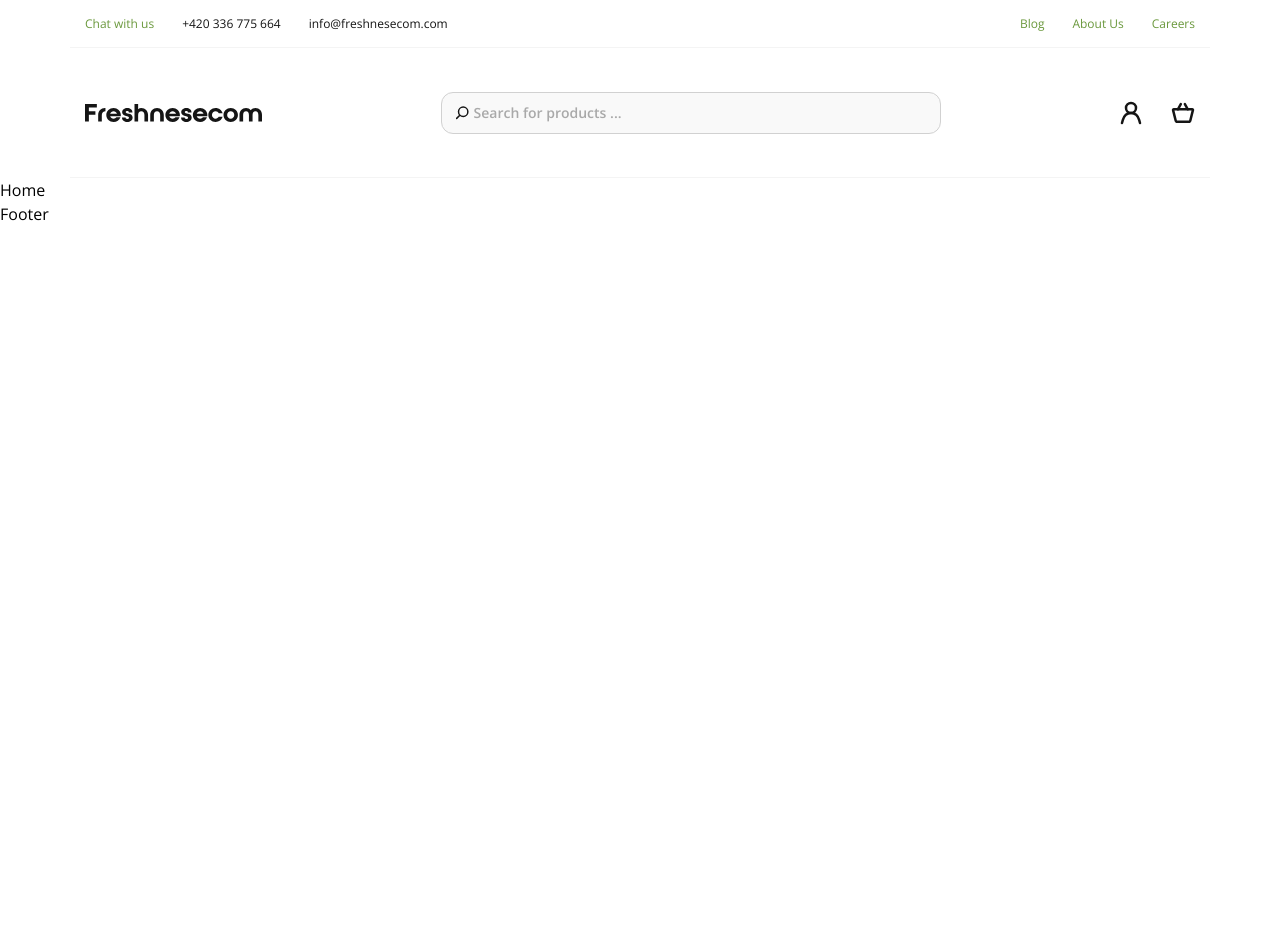
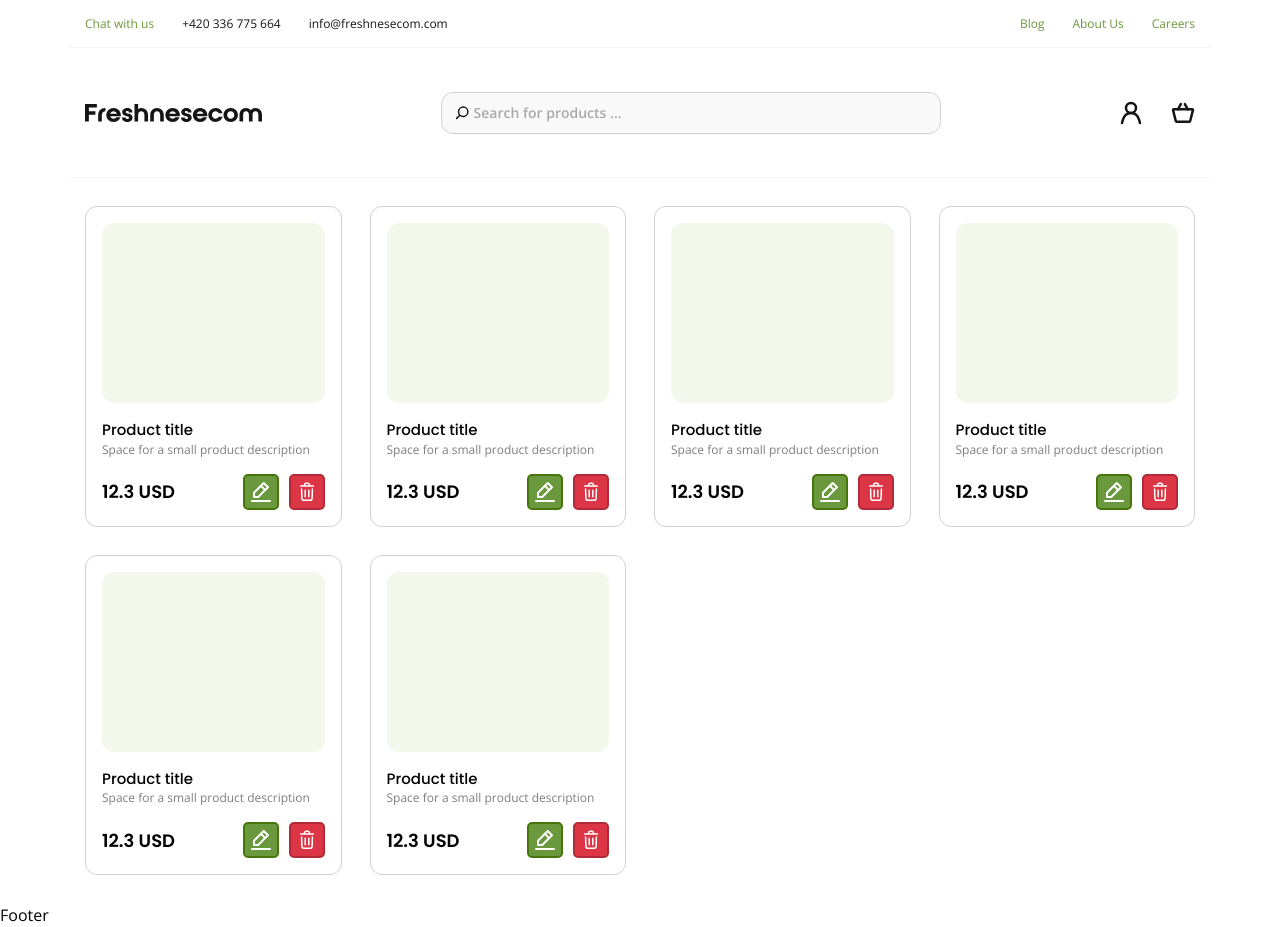
Before and after one commit to progtarek/E-Commerce, a React (Create React App) app in the folder frontend/: page / in a window 1280 px wide. Before the commit the page ends 800 px from the top, so only its background shows below. Built offline with nearby package versions, Linux system fonts and the light colour scheme.

Commit message:
[FE] | (Products) Add product card layout

```diff
--- a/frontend/public/index.html
+++ b/frontend/public/index.html
@@ -14,6 +14,11 @@
     <link rel="preconnect" href="https://fonts.gstatic.com" crossorigin />
     <link
       href="https://fonts.googleapis.com/css2?family=Open+Sans:wght@300;400;500;600;700&display=swap"
+      rel="stylesheet"
+    />
+
+    <link
+      href="https://fonts.googleapis.com/css2?family=Poppins:ital,wght@0,100;0,200;0,300;0,400;0,500;0,600;0,700;0,800;0,900;1,100;1,200;1,300;1,400;1,500;1,600;1,700;1,800;1,900&display=swap"
       rel="stylesheet"
     />
     <link rel="apple-touch-icon" href="%PUBLIC_URL%/logo192.png" />
--- a/frontend/src/assets/styles/colors.js
+++ b/frontend/src/assets/styles/colors.js
@@ -1,8 +1,13 @@
 export const THEME_PALETTE = {
   gray: "#F4F4F4",
   green: "#6A983C",
+  green_200: "#F4F8EC",
+  green_700: "#46760A",
   black: "#151515;",
   gray_400: "#F9F9F9",
   gray_500: "#D1D1D1",
   gray_600: "#A9A9A9",
+  gray_700: "#7e7e7e",
+  red_500: "#dc3545",
+  red_700: "#b02a37",
 };
--- a/frontend/src/assets/styles/main.css
+++ b/frontend/src/assets/styles/main.css
@@ -493,20 +493,41 @@ video {
   margin-left: auto;
   margin-right: auto;
 }
+.mt-4 {
+  margin-top: 1rem;
+}
 .flex {
   display: flex;
+}
+.grid {
+  display: grid;
+}
+.h-6 {
+  height: 1.5rem;
+}
+.h-9 {
+  height: 2.25rem;
 }
 .w-full {
   width: 100%;
 }
+.w-9 {
+  width: 2.25rem;
+}
 .cursor-pointer {
   cursor: pointer;
+}
+.grid-cols-4 {
+  grid-template-columns: repeat(4, minmax(0, 1fr));
 }
 .flex-col {
   flex-direction: column;
 }
 .items-center {
   align-items: center;
+}
+.justify-center {
+  justify-content: center;
 }
 .justify-between {
   justify-content: space-between;
@@ -516,6 +537,13 @@ video {
 }
 .border {
   border-width: 1px;
+}
+.p-4 {
+  padding: 1rem;
+}
+.py-7 {
+  padding-top: 1.75rem;
+  padding-bottom: 1.75rem;
 }
 .px-3 {
   padding-left: 0.75rem;
@@ -546,6 +574,15 @@ video {
   transition-timing-function: cubic-bezier(0.4, 0, 0.2, 1);
   transition-duration: 150ms;
 }
+.delay-150 {
+  transition-delay: 150ms;
+}
+.duration-300 {
+  transition-duration: 300ms;
+}
+.ease-in-out {
+  transition-timing-function: cubic-bezier(0.4, 0, 0.2, 1);
+}
 
 body {
   margin: 0;
--- /dev/null
+++ b/frontend/src/components/products/ProductCart.component.jsx
@@ -0,0 +1,37 @@
+import {
+  StyledProductCard,
+  StyledProductCardTitle,
+  StyledProductCardImage,
+  StyledProductCardDescription,
+  StyledProductCardFooter,
+  StyledProductCardAction,
+  StyledProductCardDangerAction,
+} from "./ProductCart.component.styles";
+
+import { ReactComponent as TrashIcon } from "../../assets/img/icons/ic-trash.svg";
+import { ReactComponent as EditIcon } from "../../assets/img/icons/ic-edit.svg";
+
+const ProductCard = () => {
+  return (
+    <StyledProductCard>
+      <StyledProductCardImage></StyledProductCardImage>
+      <StyledProductCardTitle>Product title</StyledProductCardTitle>
+      <StyledProductCardDescription>
+        Space for a small product description
+      </StyledProductCardDescription>
+      <StyledProductCardFooter>
+        <div className="card-price">12.3 USD</div>
+        <div className="card-actions">
+          <StyledProductCardAction>
+            <EditIcon className="h-6" />
+          </StyledProductCardAction>
+          <StyledProductCardDangerAction>
+            <TrashIcon className="h-6" />
+          </StyledProductCardDangerAction>
+        </div>
+      </StyledProductCardFooter>
+    </StyledProductCard>
+  );
+};
+
+export default ProductCard;
--- /dev/null
+++ b/frontend/src/components/products/ProductCart.component.styles.jsx
@@ -0,0 +1,70 @@
+import styled from "styled-components";
+import { THEME_PALETTE } from "../../assets/styles/colors";
+
+export const StyledProductCard = styled.div.attrs({
+  className: "flex flex-col p-4",
+})`
+  border: 1px solid ${THEME_PALETTE.gray_500};
+  border-radius: 12px;
+  }
+`;
+
+export const StyledProductCardImage = styled.div`
+  height: 180px;
+  background-color: ${THEME_PALETTE.green_200};
+  border-radius: 12px;
+`;
+
+export const StyledProductCardTitle = styled.div.attrs({
+  className: "mt-4 cursor-pointer",
+})`
+  font-family: "Poppins";
+  font-weight: 500;
+  font-size: 15px;
+`;
+
+export const StyledProductCardDescription = styled.div.attrs({
+  className: "text-xs",
+})`
+  font-weight: 400;
+  color: ${THEME_PALETTE.gray_700};
+`;
+
+export const StyledProductCardFooter = styled.div.attrs({
+  className: "flex justify-between items-center mt-4",
+})`
+  .card {
+    &-price {
+      font-family: "Poppins";
+      font-weight: 600;
+      font-size: 18px;
+    }
+
+    &-actions {
+      display: flex;
+      gap: 10px;
+    }
+  }
+`;
+
+export const StyledProductCardAction = styled.button.attrs({
+  className:
+    "flex justify-center items-center h-9 w-9 transition ease-in-out delay-150 duration-300",
+})`
+  background-color: ${THEME_PALETTE.green};
+  border: 2px solid ${THEME_PALETTE.green_700};
+  border-radius: 5px;
+
+  &:hover {
+    background-color: ${THEME_PALETTE.green_700};
+  }
+`;
+
+export const StyledProductCardDangerAction = styled(StyledProductCardAction)`
+  background-color: ${THEME_PALETTE.red_500};
+  border: 2px solid ${THEME_PALETTE.red_700};
+
+  &:hover {
+    background-color: ${THEME_PALETTE.red_700};
+  }
+`;
--- /dev/null
+++ b/frontend/src/components/products/ProductsList.component.jsx
@@ -0,0 +1,14 @@
+import React from "react";
+import ProductCard from "./ProductCart.component";
+
+const ProductsList = () => {
+  return (
+    <div className="grid grid-cols-4 gap-7">
+      {[1, 2, 3, 4, 5, 6].map((item) => (
+        <ProductCard />
+      ))}
+    </div>
+  );
+};
+
+export default ProductsList;
--- a/frontend/src/pages/Home.page.jsx
+++ b/frontend/src/pages/Home.page.jsx
@@ -1,7 +1,12 @@
-import React from "react";
+import ProductsList from "../components/products/ProductsList.component";
+import { StyledContainer } from "../assets/styles/common";
 
 const Home = () => {
-  return <div>Home</div>;
+  return (
+    <StyledContainer className="py-7">
+      <ProductsList />
+    </StyledContainer>
+  );
 };
 
 export default Home;
--- a/frontend/src/tailwind.config.js
+++ b/frontend/src/tailwind.config.js
@@ -1,6 +1,10 @@
 /** @type {import('tailwindcss').Config} */
 module.exports = {
-  content: ["./src/**/*.{js,jsx,ts,tsx}"],
+  content: [
+    // Example content paths...
+    "./public/**/*.html",
+    "./src/**/*.{js,jsx,ts,tsx,vue}",
+  ],
   theme: {
     extend: {},
   },
```
Also changed, not shown: frontend/src/assets/img/icons/ic-edit.svg (added), frontend/src/assets/img/icons/ic-trash.svg (added).
